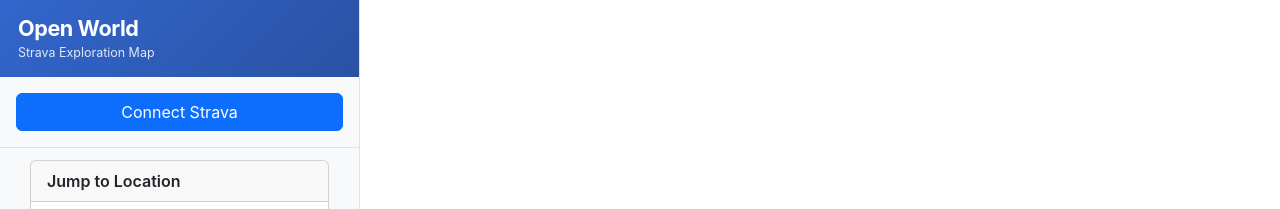
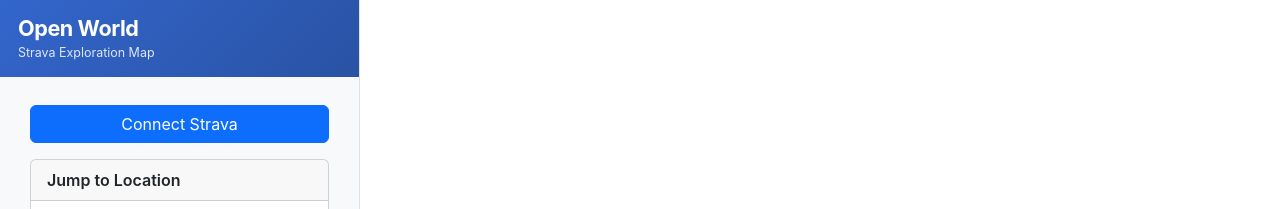
Before and after one commit to jai-sinha/open-world, a React (Vite) app: page / in a window 1280 px wide. Shown: the top 209 px of the page. Built offline with nearby package versions, Linux system fonts and the light colour scheme; no server answers.

Commit message:
update authsection

```diff
--- a/src/app/App.tsx
+++ b/src/app/App.tsx
@@ -36,9 +36,8 @@
 						<p className="subtitle">Strava Exploration Map</p>
 					</div>
 
-					<AuthSection />
-
 					<div className="sidebar-controls">
+						<AuthSection />
 						<Notifications />
 						<LocationSearch />
 						<ProgressSection />
--- a/src/features/auth/AuthSection.tsx
+++ b/src/features/auth/AuthSection.tsx
@@ -6,14 +6,14 @@
 		useApp();
 
 	return (
-		<div className="p-3 border-bottom">
+		<div className="p-3">
 			{!isAuthenticated ? (
 				<Button variant="primary" className="w-100" onClick={authorize}>
 					Connect Strava
 				</Button>
 			) : (
 				<div className="d-flex flex-column gap-2">
-					<Button variant="outline-secondary" className="w-100" onClick={logout}>
+					<Button variant="danger" className="w-100" onClick={logout}>
 						Logout {athlete?.firstname} {athlete?.lastname}
 					</Button>
 					<Button
```
